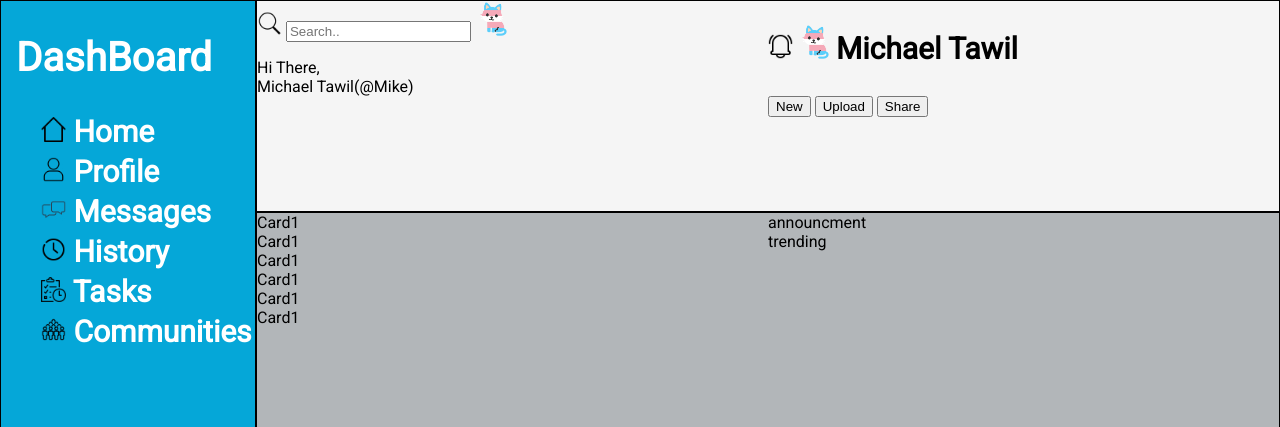
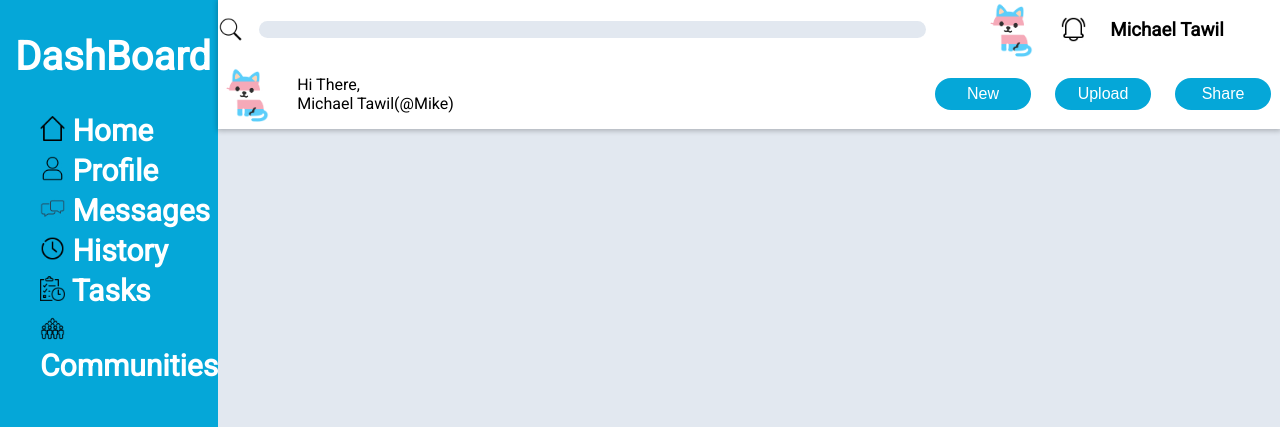
Before and after one commit to Michael-Tawil/admindash, a plain HTML site: page index.html in a window 1280 px wide. Shown: the top 427 px of the page. Drawn offline with Linux system fonts and the light colour scheme.

Commit message:
redesign header and nav

```diff
--- a/index.html
+++ b/index.html
@@ -10,21 +10,24 @@
 </head>
 <body>
     <header>
-        <div id="hdiv1">
+        <div class="searchcont">
             <img class="iconimg" src="./searchic.png" alt="search icon">
-            <input type="text" placeholder="Search..">
+            <input type="text">
+        </div>
+        <div class="profilecont">
             <img  class="profileimg" src="./cat.png" alt="profile pic">
+            <img class="iconimg" src="./bell.png" alt="">
+            <h3>Michael Tawil</h3>
+        </div>
+
+        <div class="welcomecont">
+            <img class="profileimg" src="./cat.png" alt="profile pic">
             <p>Hi There,<br>Michael Tawil(@Mike)</p>
         </div>
-        <div id="hdiv2">
-            <img class="iconimg" src="./bell.png" alt="">
-            <img class="profileimg" src="./cat.png" alt="profile pic">
-            <h3>Michael Tawil</h3>
-        <div>
+        <div class="buttoncont">
             <button>New</button>
             <button>Upload</button>
             <button>Share</button>
-        </div>
         </div>
     </header>
     <nav>
@@ -45,16 +48,16 @@
     </nav>
     <main>
         <div id="mdiv1">
-            <div>Card1</div>
-            <div>Card1</div>
-            <div>Card1</div>
-            <div>Card1</div>
-            <div>Card1</div>
-            <div>Card1</div>
+            <div></div>
+            <div></div>
+            <div></div>
+            <div></div>
+            <div></div>
+            <div></div>
         </div>
         <div id="mdiv2">
-            <div>announcment</div>
-            <div>trending</div>
+            <div></div>
+            <div></div>
         </div>
     </main>
 </body>
--- a/style.css
+++ b/style.css
@@ -4,45 +4,56 @@ body{
     margin: 0;
     font-family: Roboto;
     display: grid;
-    grid-template-columns:20% 80%;
+    grid-template-columns:0.5fr 4fr;
+    grid-template-rows:auto 4fr;;
     grid-template-areas: "nav header"
-    "nav main"
-    "nav main"
-    "nav main"
-    "nav main"
     "nav main";
 }
 header{
     grid-area: header;
-    border: 1px solid black;
-    background-color: whitesmoke;
+    box-shadow: 0px 1px 5px 1px rgba(0,0,0,0.23);
+    position: relative;
+    background-color: white;
+    display: grid;
+    grid-template-columns:2fr 1fr;
+    grid-template-rows:auto 1fr;
+}
+.searchcont{
     display: flex;
-    justify-content: space-between;
+    align-items: center;
+    gap: 1rem;
+}
+.profilecont,.buttoncont{
+    display: flex;
+    justify-content: center;
+    align-items: center;
+    gap: 1.5rem;
+}
+.welcomecont{
+    display: flex;
+    align-items: center;
+    gap: 1.5rem;
 }
 nav{
     grid-area: nav;
-    border: 1px solid black;
     background-color: rgb(5, 167, 216);
     color: white;
 }
 main{
     grid-area: main;
-    background-color: rgb(178, 182, 185);
-    border: 1px solid black;
+    background-color: #E2E8F0;
+
     display: flex;
     justify-content: space-around;
+
 }
 .iconimg{
     width: 25px;
     height: 25px;
 }
 .profileimg{
-    width: 35px;
-    height: 35px;
-}
-h3{
-    font-size: 30px;
-    display: inline-block;
+    width: 55px;
+    height: 55px;
 }
 ul>li{
     list-style: none;
@@ -51,9 +62,7 @@ ul>li{
     font-size: 30px;
     margin-bottom: 5px;
 }
-#hdiv1,#hdiv2{
-    width: 50%;
-}
+
 #mdiv1,#mdiv2{
     width: 50%;
 }
@@ -65,3 +74,22 @@ h1{
 ul:last-of-type{
     margin-top: 100px;
 }
+input{
+    border-radius: 10px;
+    border:none;
+    background-color: #E2E8F0;
+    flex: 1;
+}
+input:focus{
+    outline: none;
+    border:0.5px solid rgb(5, 167, 216);
+}
+button{
+    font-size: 1rem;
+    border:none;
+    border-radius: 20px;
+    background-color:rgb(5, 167, 216);
+    color: white;
+    width: 6rem;
+    height: 2rem;
+}
```
